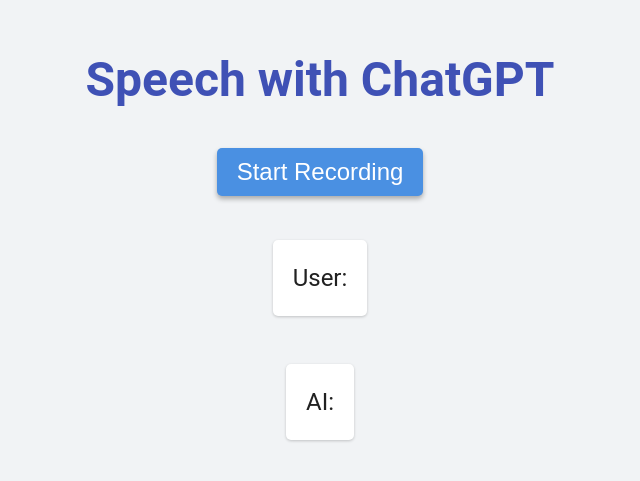
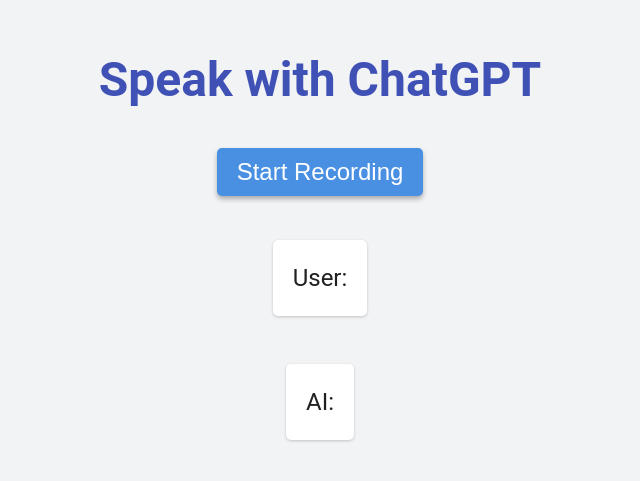
Before and after one commit to ruslanmv/Speech-to-Text-by-using-React, a React (Create React App) app in the folder speech-to-text/: page / in a window 1280 px wide. Shown: the part 159-640 px from the top of the page, without its empty margins (320-960 px from the left). Built offline with nearby package versions, Linux system fonts and the light colour scheme; no server answers.

Commit message:
Update App.js

```diff
--- a/speech-to-text/src/App.js
+++ b/speech-to-text/src/App.js
@@ -189,7 +189,7 @@ const mode5 =(
 //OpenAI Theme
 const mode6 =(
 <div style={{ background: '#F1F3F5', minHeight: '100vh', display: 'flex', flexDirection: 'column', justifyContent: 'center', alignItems: 'center', fontFamily: 'Roboto, sans-serif' }}>
-  <h1 style={{ fontSize: '48px', color: '#3F51B5', marginBottom: '40px' }}>Speech with ChatGPT</h1>
+  <h1 style={{ fontSize: '48px', color: '#3F51B5', marginBottom: '40px' }}>Speak with ChatGPT</h1>
   {!recording ? (
     <button onClick={startRecording} style={{ background: '#4A90E2', color: 'white', fontSize: '24px', padding: '10px 20px', borderRadius: '5px', border: 'none', cursor: 'pointer', marginBottom: '20px', boxShadow: '0 3px 5px rgba(0,0,0,0.3)' }}>Start Recording</button>
   ) : (
```
